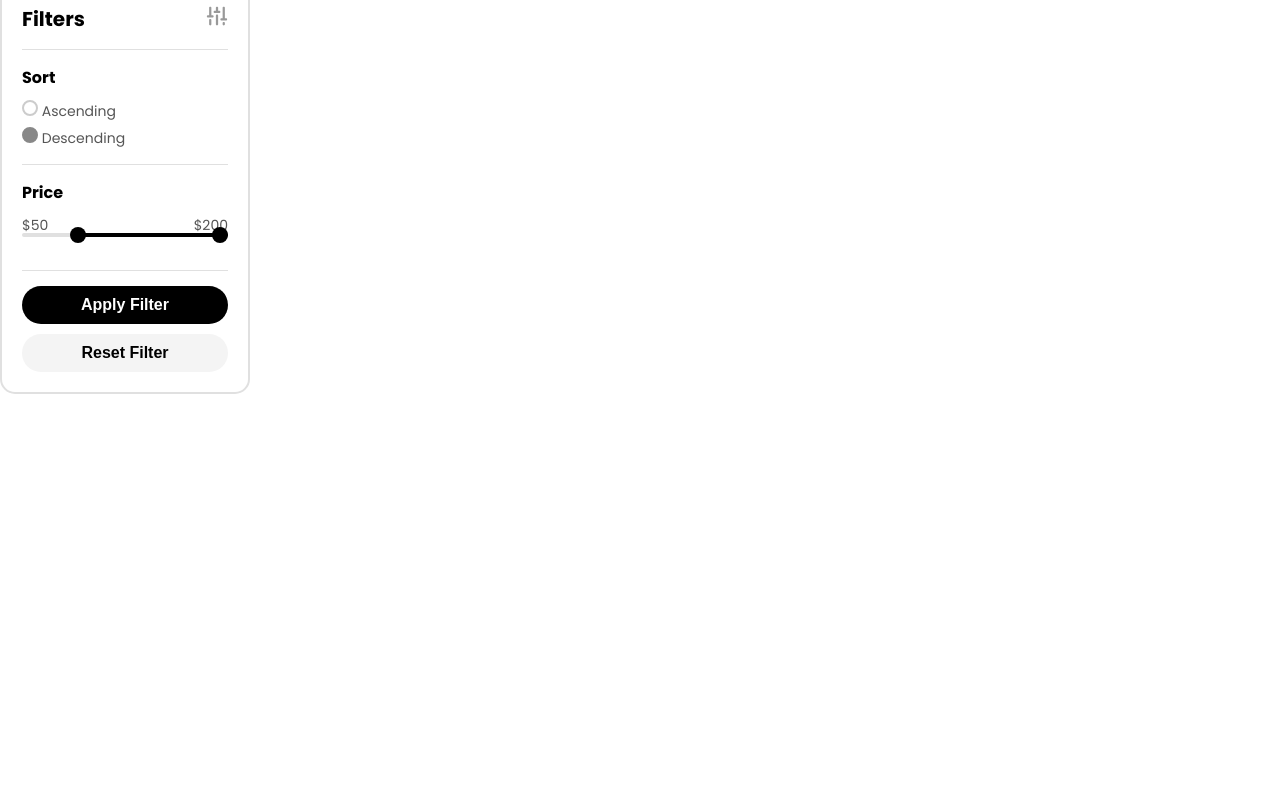
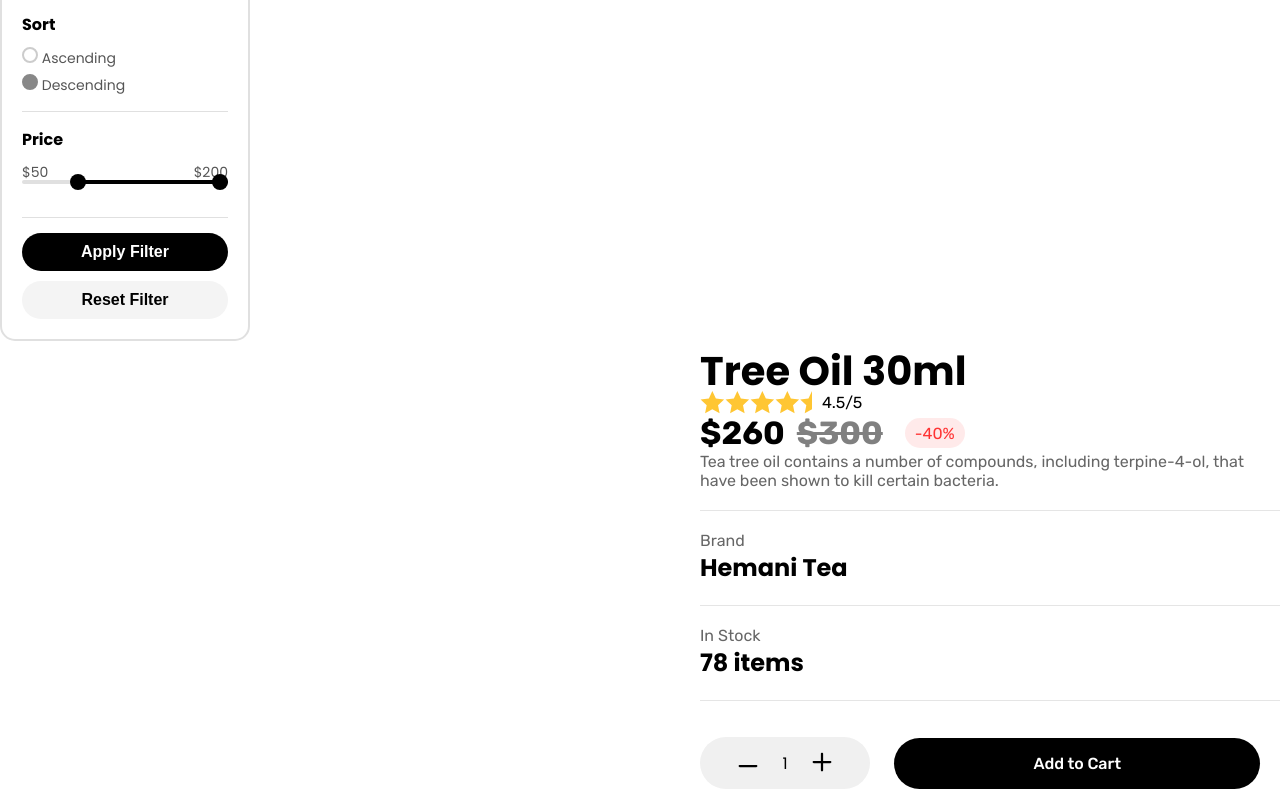
Before and after one commit to amelur/shop-co-team-3, a website built with Vite: page index.html in a window 1280 px wide. Shown: the part 1484-2289 px from the top of the page. Before the commit the page ends 1878 px from the top, so only its background shows below. Built offline with nearby package versions, Linux system fonts and the light colour scheme; no server answers; files whose address does not match are found by name.

Commit message:
feat: combo 01

```diff
--- a/index.html
+++ b/index.html
@@ -21,8 +21,9 @@
   </head>
   <body>
 
+    <script type="module" src="./src/main.ts"></script>
 
-    <script type="module" src="./src/main.ts"></script>
+    <div id="product-container"></div>
   </body>
 
 </html>
--- a/package.json
+++ b/package.json
@@ -15,6 +15,7 @@
   "author": "TEAM-3",
   "license": "ISC",
   "dependencies": {
+    "navigo": "^8.11.1",
     "vite": "^6.0.3"
   },
   "devDependencies": {
--- /dev/null
+++ b/src/components/addToCart/addToCart.css
@@ -0,0 +1,148 @@
+.product {
+    margin-left: auto;
+    max-width: 580px;
+    font-family: Poppins;
+  }
+
+
+  h2 {
+    font-size: 40px;
+    margin-bottom: -10px;
+  }
+
+  hr {
+    border: none;
+      height: 1px;
+      background-color: #0000001A;
+      margin: 20px 0;
+  }
+
+  p {
+    color: #00000099;
+    font-family: Rubik;
+  }
+
+  /* рейтинг */
+
+
+  .stars {
+    display: flex;
+    flex-direction: row;
+    align-items: center;
+     margin-right: 10px;
+  }
+
+  .rating-num {
+    display: flex;
+    flex-direction: row;
+    align-items: center;
+    font-size: 16px;
+  }
+
+
+  /* цена */
+
+  .price-container {
+    display: flex;
+    gap: 12px;
+    align-items: center;
+    font-weight: bold;
+    font-family: Rubik;
+  }
+
+  .price {
+    font-size: 32px;
+  }
+
+  .old-price {
+    text-decoration: line-through;
+    color: gray;
+    font-size: 32px;
+  }
+
+  .discount {
+    display: flex;
+    align-items: center;
+    justify-content: center;
+    margin-left: 10px;
+    height: 30px;
+    width: 60px;
+    background-color: #FF33331A;
+    border-radius: 30px;
+    color: #FF3333;
+    font-weight: normal;
+    font-size: 16px;
+  }
+
+  .brand, .stock {
+    font-size: 24px;
+  }
+
+  .style_brand, .style_stock {
+    font-size: 16px;
+  }
+
+  .counter {
+    display: flex;
+    align-items: center;
+    justify-content: center;
+    border-radius: 62px;
+    width: 170px;
+    height: 52px;
+    gap: 15px;
+    margin: 16px 0;
+    background-color: #F0F0F0;
+  }
+
+  .minus, .plus {
+    background: none;
+    border: none;
+    cursor: pointer;
+    transition: transform 0.3s ease;
+  }
+
+  .plus:hover {
+    transform: scale(1.2);
+  }
+
+  .minus:hover {
+    transform: scale(1.2);
+  }
+  .counter-value {
+    min-width: 24px;
+    text-align: center;
+  }
+
+
+  .add-to-cart {
+    display: flex;
+    padding: 16px 139px;
+    justify-content: center;
+    align-items: center;
+    gap: 10px;
+    flex-shrink: 0;
+    border-radius: 62px;
+    background: #000;
+    border: none;
+    color: #fff;
+    font-family: Rubik;
+    font-size: 16px;
+    font-style: normal;
+    font-weight: 500;
+    line-height: normal;
+    cursor: pointer;
+    transition: all 0.3s ease;
+    margin-right: 20px;
+  }
+
+  .add-to-cart:hover {
+    background: #F2F0F1;
+    color: #000;
+  }
+
+  .buttonsConteiner {
+    display: flex;
+    justify-content: space-between;
+    align-items: center;
+    flex-direction: row-reverse;
+  }
--- /dev/null
+++ b/src/components/addToCart/addToCart.ts
@@ -0,0 +1,192 @@
+import './addToCart.css';
+
+// Тип данных для продукта
+interface Product {
+    title: string;
+    rating: number;
+    price: number;
+    oldPrice: number;
+    discount: number;
+    description: string;
+    brand: string;
+    stock: number;
+  }
+
+  // Пример данных
+  const productData: Product = {
+    title: "Tree Oil 30ml",
+    rating: 4.5,
+    price: 260,
+    oldPrice: 300,
+    discount: 40,
+    description:
+      "Tea tree oil contains a number of compounds, including terpine-4-ol, that have been shown to kill certain bacteria.",
+    brand: "Hemani Tea",
+    stock: 78,
+  };
+
+
+
+  // Функция для создания одной компоненты продукта
+  function createProductComponent(product: Product): HTMLElement {
+
+    const productElement = document.createElement("div");
+    productElement.setAttribute("class", "product");
+
+
+    // 1 conteiner
+    const titleRatinAndDescription = document.createElement('div');
+    titleRatinAndDescription.setAttribute('class', 'titleRatinAndDerection');
+    productElement.append(titleRatinAndDescription);
+    // Заголовок
+    const title = document.createElement("h2");
+    title.textContent = product.title;
+
+
+  // Рейтинг
+  const rating = document.createElement("div");
+  rating.setAttribute("class", "rating");
+  rating.innerHTML = createStars(product.rating);
+
+  const numberRating = document.createElement("p");
+  rating.setAttribute("class", "rating-num");
+  numberRating.textContent = `${product.rating}/5`;
+  numberRating.style.color = "black";
+  // Добавляем числовой рейтинг в контейнер
+  rating.append(numberRating);
+  // Добавляем рейтинг в элемент продукта
+
+    // Цена
+    const priceContainer = document.createElement("div");
+    priceContainer.setAttribute("class", "price-container");
+    priceContainer.innerHTML = `
+      <span class="price">$${product.price}</span>
+      <span class="old-price">$${product.oldPrice}</span>
+      <div class="discount">-${product.discount}%</div>
+    `;
+
+    // Описание
+    const description = document.createElement("p");
+    description.textContent = product.description;
+
+    titleRatinAndDescription.append(title, rating, priceContainer, description);
+    productElement.append(titleRatinAndDescription);
+
+    const hr1 = document.createElement('hr');
+    productElement.append(hr1);
+
+    // Бренд
+    const brand = document.createElement("div");
+    brand.setAttribute("class", "brand");
+    brand.innerHTML = `<p class="style_brand">Brand</p>
+    <strong>${product.brand}</strong> `;
+    productElement.append(brand);
+
+    const hr2 = document.createElement('hr');
+    productElement.append(hr2);
+
+    // Наличие
+    const stock = document.createElement("div");
+    stock.setAttribute("class", "stock");
+    stock.innerHTML = `<p class="style_stock">In Stock</p>
+    <strong>${product.stock} items</strong>`;
+    productElement.append(stock);
+
+    const hr3 = document.createElement('hr');
+    productElement.append(hr3);
+
+
+    // кнопки
+    const buttonsConteiner = document.createElement('div');
+    buttonsConteiner.setAttribute('class', 'buttonsConteiner');
+    // Счетчик товаров
+    const counter = createCounter();
+
+
+    // Кнопка "Добавить в корзину"
+    const button = document.createElement("button");
+    button.textContent = "Add to Cart";
+    button.setAttribute("class", "add-to-cart");
+
+    buttonsConteiner.append(button, counter);
+
+    productElement.append(buttonsConteiner);
+
+    return productElement;
+  }
+
+
+  // Функция для создания звезд рейтинга
+  function createStars(rating: number): string {
+    const fullStars = Math.floor(rating); // Число полных звезд
+    const hasHalfStar = rating % 1 >= 0.5;
+    let starsHtml = "";
+
+     const fullStarUrl = './src/assets/icons/star.svg';
+     const halfStarUrl = './src/assets/icons/star-half.svg';
+
+  // Добавляем полные звезды
+  for (let i = 0; i < fullStars; i++) {
+    starsHtml += `<img src="${fullStarUrl}" alt="Full Star">`;
+  }
+
+  // Добавляем половину звезды, если нужно
+  if (hasHalfStar) {
+    starsHtml += `<img src="${halfStarUrl}" alt="Half Star">`;
+  }
+
+  return `<span class="stars">${starsHtml}</span>`;
+  }
+
+
+
+  // Функция для создания счетчика товаров
+  function createCounter(): HTMLElement {
+    const counterContainer = document.createElement("div");
+    counterContainer.setAttribute("class", "counter");
+
+
+    const decrementButton = document.createElement("button");
+    decrementButton.setAttribute('class', 'minus');
+    const minusIcon = document.createElement("img");
+    minusIcon.src = './src/assets/icons/minus.svg';
+    minusIcon.alt = "minus";
+    decrementButton.append(minusIcon);
+
+
+
+    const counterValue = document.createElement("span");
+    counterValue.textContent = "1"; // Начальное значение
+    counterValue.setAttribute("class", "counter-value");
+
+
+    const incrementButton = document.createElement("button");
+    incrementButton.setAttribute('class', 'plus');
+    const plusIcon = document.createElement("img");
+    plusIcon.src = './src/assets/icons/plus.svg';
+    plusIcon.alt = "plus";
+    incrementButton.append(plusIcon);
+
+    decrementButton.addEventListener("click", () => {
+      const currentValue = parseInt(counterValue.textContent || "1", 10);
+      if (currentValue > 1) counterValue.textContent = (currentValue - 1).toString();
+    });
+
+    incrementButton.addEventListener("click", () => {
+      const currentValue = parseInt(counterValue.textContent || "1", 10);
+      counterValue.textContent = (currentValue + 1).toString();
+    });
+
+    counterContainer.append(decrementButton);
+    counterContainer.append(counterValue);
+    counterContainer.append(incrementButton);
+
+    return counterContainer;
+  }
+
+
+  // Рендерим компонент в контейнер
+  export function renderProduct() {
+      const productComponent = createProductComponent(productData);
+      document.body.append(productComponent);
+  }
--- a/src/main.ts
+++ b/src/main.ts
@@ -1,15 +1,18 @@
 import { createHeader } from './components/header';
 import { renderHero } from './components/hero/hero';
 import { createBrandSection } from './components/brandsSection';
+import { getCategoriesList } from './components/categories';
 import { renderForm } from './components/form';
 import { createFooter } from './components/footer';
-// здесь фильтер для след.страницы
 import { renderFilters } from './components/FilterForm';
+import { renderProduct } from './components/addToCart/addToCart';
 
 
 createHeader();
 renderHero();
 createBrandSection();
+getCategoriesList();
 renderForm();
 createFooter();
 renderFilters();
+renderProduct();
--- a/src/styles/categories.css
+++ b/src/styles/categories.css
@@ -1,14 +1,14 @@
-body {
-    width: 100%; /* Задаём адаптивную ширину */
+/* body {
+    width: 100%;
     margin: 0 auto;
     font-family: sans-serif;
     display: flex;
     flex-direction: column;
     align-items: center;
-}
+} */
 
 .categories {
-    padding: 0 20px; /* Уменьшены боковые отступы для компактности */
+    padding: 0 100px; /* Уменьшены боковые отступы для компактности */
     text-align: center; /* Центрирование содержимого */
 
 
@@ -16,23 +16,26 @@ body {
 
 .categories__card:hover{
     transform: translateY(-5px);
+    background-color: #c0bfbf77;
 }
 
 .categories__title {
     margin: 0;
     padding: 20px 0; /* Отступы сверху и снизу для визуального разделения */
-    font-size: 24px; /* Уменьшен размер текста */
+    font-size: 48px; /* Уменьшен размер текста */
     font-weight: bold;
     line-height: 1.2;
-
+    font-family: Poppins;
 }
 
 .categories__container {
-    display: grid;
+    display: flex;
+    flex-wrap: wrap;
     grid-template-columns: repeat(auto-fit, minmax(120px, 1fr)); /* Автоматическое изменение числа колонок */
     gap: 15px; /* Отступы между карточками */
     width: 100%; /* Контейнер занимает всю ширину */
-    max-width: 600px; /* Ограничение ширины для компактного отображения */
+    margin: 0 auto;
+    padding-bottom: 28px;
 }
 
 
@@ -50,4 +53,13 @@ body {
     word-wrap: break-word; /* Перенос слов */
     height: 100px; /* Фиксированная высота для выравнивания карточек */
     cursor: pointer;
+
+    width: 250px;
+    height: 298px;
+
+    font-family: Rubik;
+    font-size: 54px;
+    font-weight: 700;
+
+    word-break: break-word; /* Разрыв длинного слова */
 }
```
Also changed, not shown: src/components/categories.ts (+26 -17 lines), src/assets/icons/star-half.svg (added), src/assets/icons/star.svg (added), 1 other file.
